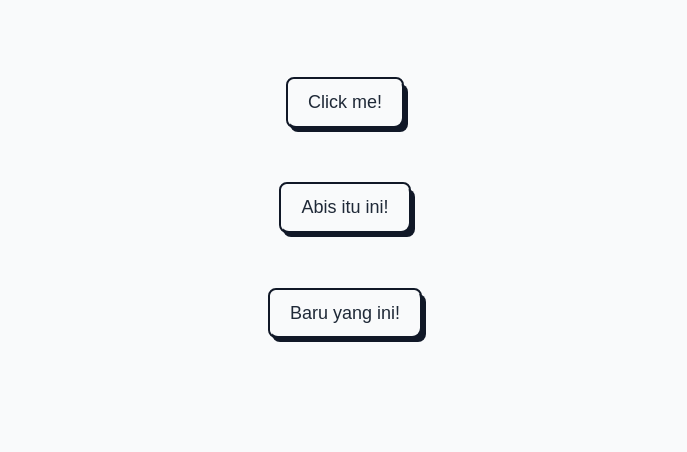
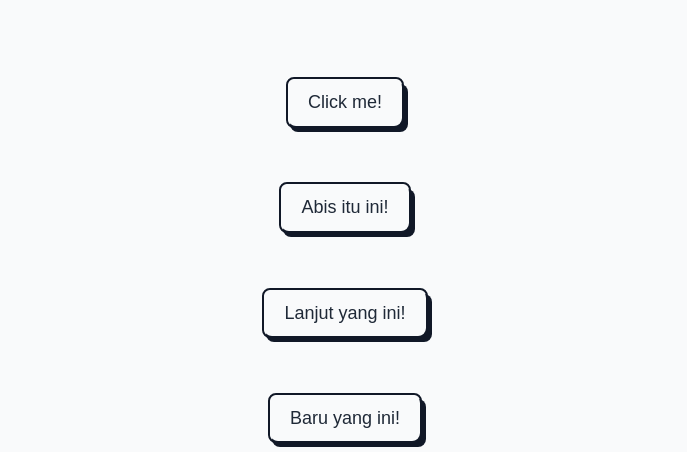
Before and after one commit to Andrewbima27/cacrutsbday, a plain HTML site: page index.html in a window 1280 px wide. Shown: the part 205-657 px from the top of the page, without its empty margins (295-982 px from the left). Drawn offline with Linux system fonts and the light colour scheme; a web font is replaced by a local one.

Commit message:
Update index.html

```diff
--- a/index.html
+++ b/index.html
@@ -51,6 +51,17 @@
             <span class="relative z-10 block px-5 py-3 overflow-hidden font-medium leading-tight text-gray-800 transition-colors duration-300 ease-out border-2 border-gray-900 rounded-lg group-hover:text-white">
               <span class="absolute inset-0 w-full h-full px-5 py-3 rounded-lg bg-gray-50"></span>
               <span class="absolute left-0 w-48 h-48 -ml-2 transition-all duration-300 origin-top-right -rotate-90 -translate-x-full translate-y-12 bg-gray-900 group-hover:-rotate-180 ease"></span>
+              <span class="relative">Lanjut yang ini!</span>
+            </span>
+            <span class="absolute bottom-0 right-0 w-full h-12 -mb-1 -mr-1 transition-all duration-200 ease-linear bg-gray-900 rounded-lg group-hover:mb-0 group-hover:mr-0" data-rounded="rounded-lg"></span>
+          </a>
+        </div>
+
+        <div class=" w-full h-40 flex items-center justify-center">
+          <a href="no4/index.html" class="relative inline-block text-lg group">
+            <span class="relative z-10 block px-5 py-3 overflow-hidden font-medium leading-tight text-gray-800 transition-colors duration-300 ease-out border-2 border-gray-900 rounded-lg group-hover:text-white">
+              <span class="absolute inset-0 w-full h-full px-5 py-3 rounded-lg bg-gray-50"></span>
+              <span class="absolute left-0 w-48 h-48 -ml-2 transition-all duration-300 origin-top-right -rotate-90 -translate-x-full translate-y-12 bg-gray-900 group-hover:-rotate-180 ease"></span>
               <span class="relative">Baru yang ini!</span>
             </span>
             <span class="absolute bottom-0 right-0 w-full h-12 -mb-1 -mr-1 transition-all duration-200 ease-linear bg-gray-900 rounded-lg group-hover:mb-0 group-hover:mr-0" data-rounded="rounded-lg"></span>
```
